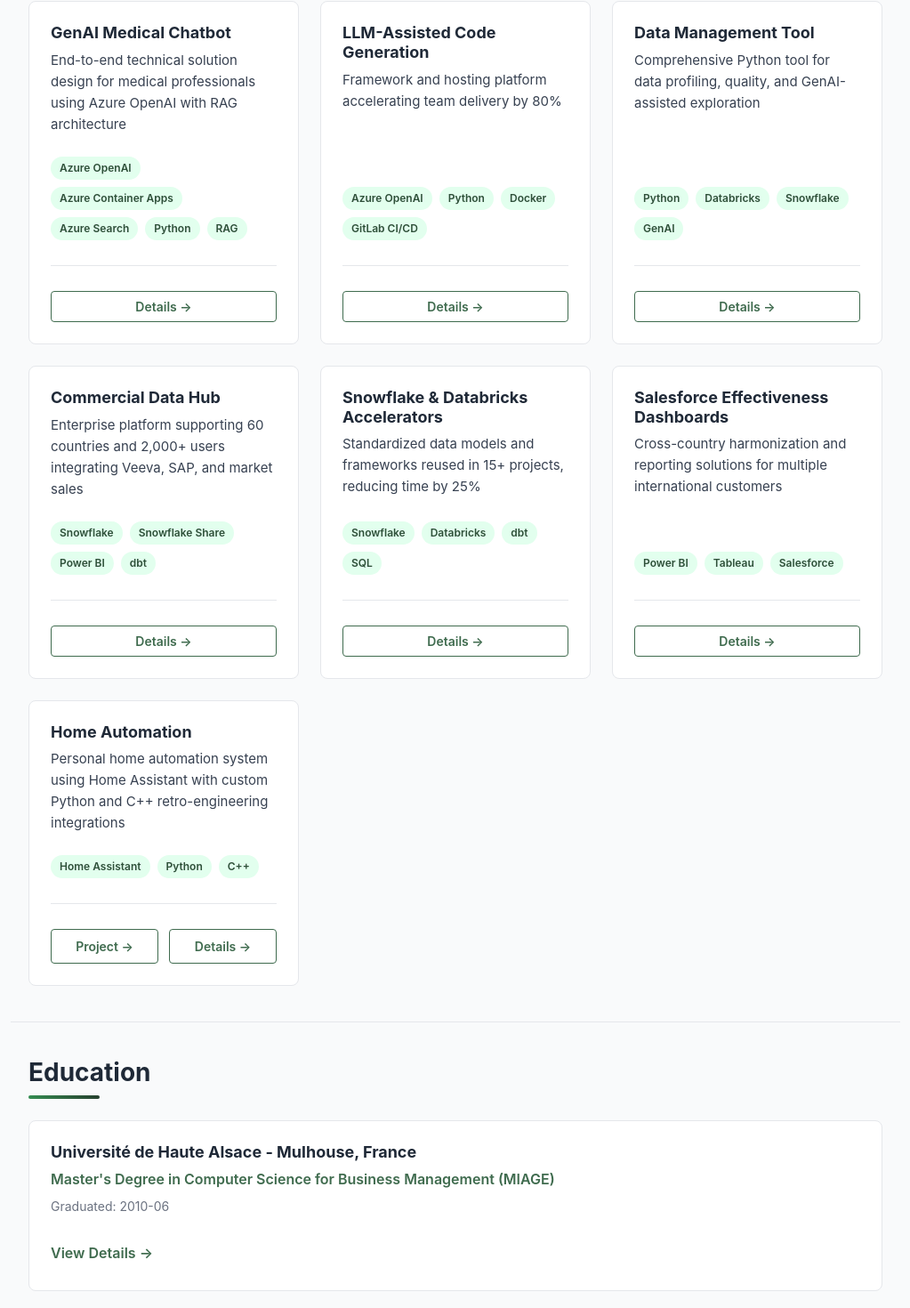
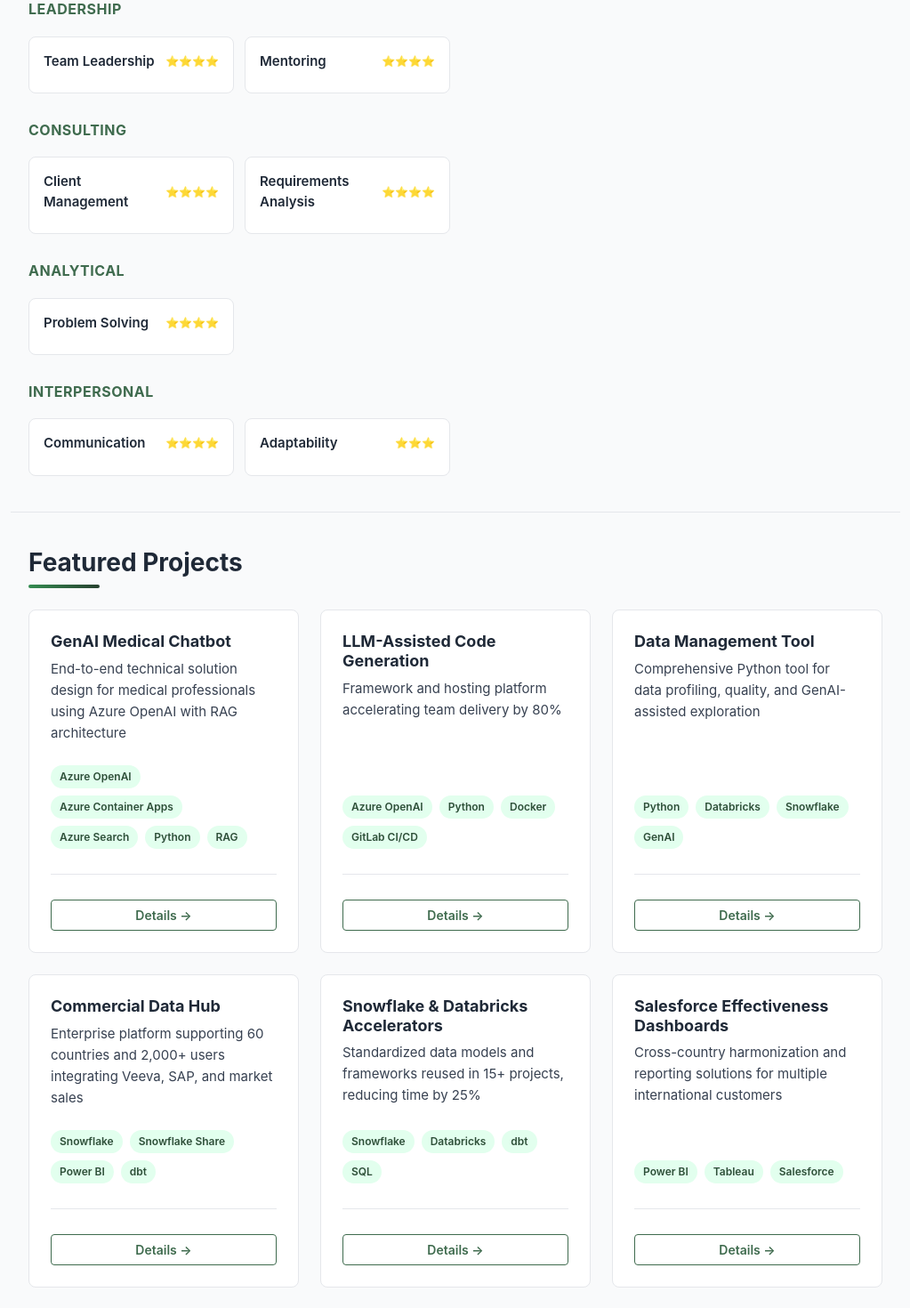
Before and after one commit to earion68/cv-explorer, a React (Vite) app: page / in a window 1280 px wide. Shown: the part 3198-4668 px from the top of the page at 89% size, without its empty margins (128-1151 px from the left). Built offline with nearby package versions, Linux system fonts and the light colour scheme.

Commit message:
UI changes + Soft Skills section

```diff
--- a/src/components/CVDisplay.tsx
+++ b/src/components/CVDisplay.tsx
@@ -49,6 +49,16 @@ export const CVDisplay: React.FC<CVDisplayProps> = ({
         </SectionContainer>
       )}
 
+      {/* Soft Skills Section */}
+      {cv.softSkills && cv.softSkills.length > 0 && (
+        <SectionContainer title="Soft Skills">
+          <SkillsSection
+            skills={cv.softSkills}
+            onSkillClick={onSkillClick}
+          />
+        </SectionContainer>
+      )}
+
       {/* Projects Section */}
       {cv.projects && cv.projects.length > 0 && (
         <SectionContainer title="Featured Projects">
--- a/src/components/EducationCard.tsx
+++ b/src/components/EducationCard.tsx
@@ -21,6 +21,7 @@ export const EducationCard: React.FC<EducationCardProps> = ({
         <p className="education-date">Graduated: {education.graduationDate}</p>
       )}
 
+      <div className="education-footer">
       {education.details && (
         <button
           className="details-btn"
@@ -29,7 +30,7 @@ export const EducationCard: React.FC<EducationCardProps> = ({
             onDetailsClick();
           }}
         >
-          View Details →
+          Details →
         </button>
       )}
 
@@ -38,12 +39,13 @@ export const EducationCard: React.FC<EducationCardProps> = ({
           href={education.link}
           target="_blank"
           rel="noopener noreferrer"
-          className="education-link"
+          className="details-btn"
           onClick={(e) => e.stopPropagation()}
         >
-          Visit Institution →
+          Link →
         </a>
       )}
+      </div>
     </div>
   );
 };
--- a/src/data/cv-data.json
+++ b/src/data/cv-data.json
@@ -182,6 +182,57 @@
       "details": "Advanced experience designing enterprise-scale data platforms supporting thousands of users across multiple countries. Expertise in medallion architecture and data governance."
     }
   ],
+  "softSkills": [
+    {
+      "id": "soft-1",
+      "name": "Team Leadership",
+      "category": "Leadership",
+      "proficiency": 4,
+      "details": "Led technical teams of up to 15 developers across international projects, setting direction, resolving blockers, and ensuring delivery quality."
+    },
+    {
+      "id": "soft-2",
+      "name": "Mentoring",
+      "category": "Leadership",
+      "proficiency": 4,
+      "details": "Mentored 2 junior architects and multiple developers, accelerating their growth through structured feedback and pairing on complex challenges."
+    },
+    {
+      "id": "soft-3",
+      "name": "Client Management",
+      "category": "Consulting",
+      "proficiency": 4,
+      "details": "16 years engaging directly with senior stakeholders across Life Sciences. Skilled at managing expectations, translating business needs to technical solutions, and building long-term trust."
+    },
+    {
+      "id": "soft-4",
+      "name": "Requirements Analysis",
+      "category": "Consulting",
+      "proficiency": 4,
+      "details": "Experienced in bridging business requirements with technical design, ensuring solutions meet both functional needs and architectural standards."
+    },
+    {
+      "id": "soft-5",
+      "name": "Problem Solving",
+      "category": "Analytical",
+      "proficiency": 4,
+      "details": "Proven ability to decompose complex enterprise challenges into actionable technical designs, consistently delivering scalable and pragmatic solutions."
+    },
+    {
+      "id": "soft-6",
+      "name": "Communication",
+      "category": "Interpersonal",
+      "proficiency": 4,
+      "details": "Fluent in translating technical concepts for executive audiences and business concepts for engineering teams. Comfortable with presentations, written deliverables, and facilitation."
+    },
+    {
+      "id": "soft-7",
+      "name": "Adaptability",
+      "category": "Interpersonal",
+      "proficiency": 3,
+      "details": "Thrives in fast-changing project environments across diverse industries, technologies, and team compositions."
+    }
+  ],
   "projects": [
     {
       "id": "proj-1",
@@ -257,8 +308,9 @@
       "institution": "Databricks Academy",
       "degree": "Professional Certification",
       "field": "Data Engineer Associate",
+      "link": "https://credentials.databricks.com/8705e081-517b-44b4-93e5-fbc0019c3529",
       "graduationDate": "2025-10",
-      "details": "[Certification](https://credentials.databricks.com/8705e081-517b-44b4-93e5-fbc0019c3529) demonstrating proficiency in Databricks platform, Delta Lake, and data engineering best practices."
+      "details": "Certification demonstrating proficiency in Databricks platform, Delta Lake, and data engineering best practices."
     }
   ],
   "theme": {
--- a/src/styles/EducationCard.css
+++ b/src/styles/EducationCard.css
@@ -40,30 +40,42 @@
   color: #6b7280;
 }
 
+.education-footer {
+  display:contents;
+  gap: 12px;
+  margin-top: 16px;
+  padding-top: 16px;
+  border-top: 1px solid #e5e7eb;
+}
+
 .education-card .details-btn,
 .education-link {
+  flex: 1;
   background: none;
-  border: none;
+  border: 1px solid #3F6B4E;
   color: #3F6B4E;
+  padding: 8px 12px;
+  margin-right: 15px;
+  border-radius: 4px;
   cursor: pointer;
   font-weight: 600;
-  padding: 8px 0;
-  margin-top: 12px;
-  transition: color 0.2s;
+  font-size: 14px;
+  transition: all 0.2s;
   text-decoration: none;
-  display: inline-block;
+  text-align: center;
 }
 
 .education-card .details-btn:hover,
 .education-link:hover {
-  color: #1e40af;
-  text-decoration: underline;
+  background-color: #3F6B4E;
+  color: white;
+  box-shadow: 0 2px 8px rgba(63, 107, 78, 0.3);
 }
 
 .education-link {
-  display: block;
-  margin-top: 8px;
-  font-size: 14px;
+  display: inline-flex;
+  align-items: center;
+  justify-content: center;
 }
 
 /* Mobile responsiveness */
--- a/src/types/cv.ts
+++ b/src/types/cv.ts
@@ -59,6 +59,7 @@ export interface CVData {
   // Sections
   experiences: Experience[];
   skills: Skill[];
+  softSkills?: Skill[];
   projects?: Project[];
   education?: Education[];
 
```
